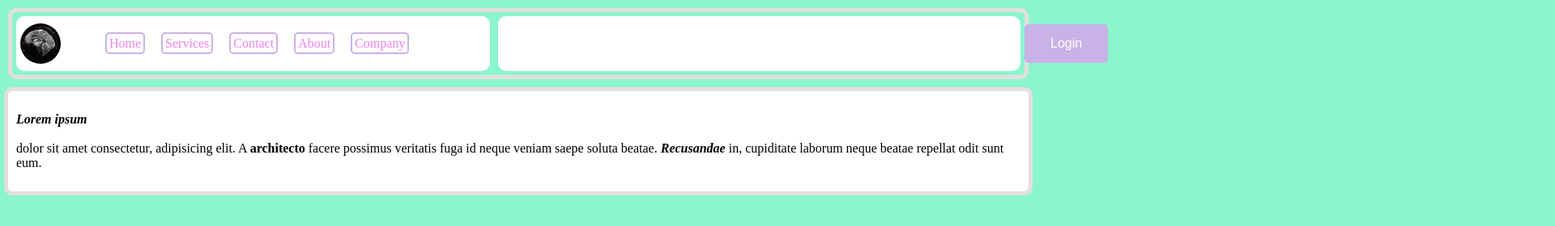
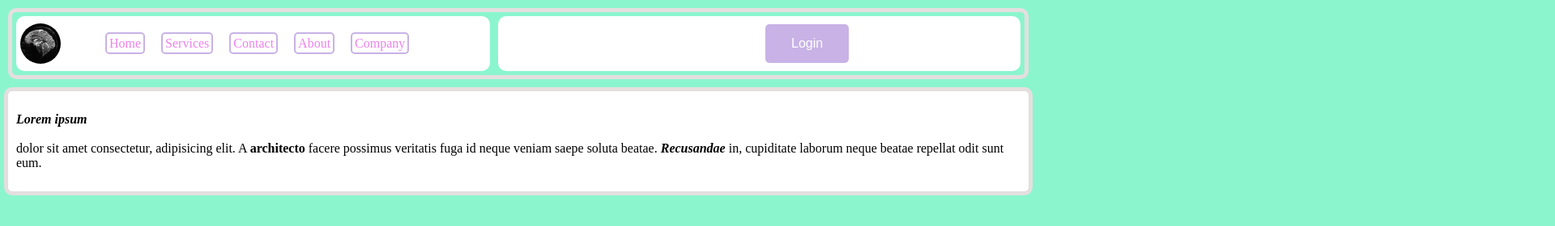
Before and after one commit to OFFlINE-abhi/test, a plain HTML site: page index.html in a window 1280 px wide. Shown: the top 280 px of the page at 81% size, 1920 px wide, since content can reach past the window. Drawn offline with Linux system fonts and the light colour scheme.

Commit message:
Update index.html

```diff
--- a/index.html
+++ b/index.html
@@ -73,7 +73,7 @@
             text-decoration: none;
             display: inline-block;
             font-size: 16px;
-            margin: 0 40em;
+            margin: 0 20em;
             cursor: pointer;
             border-radius: 5px;
         }
```
